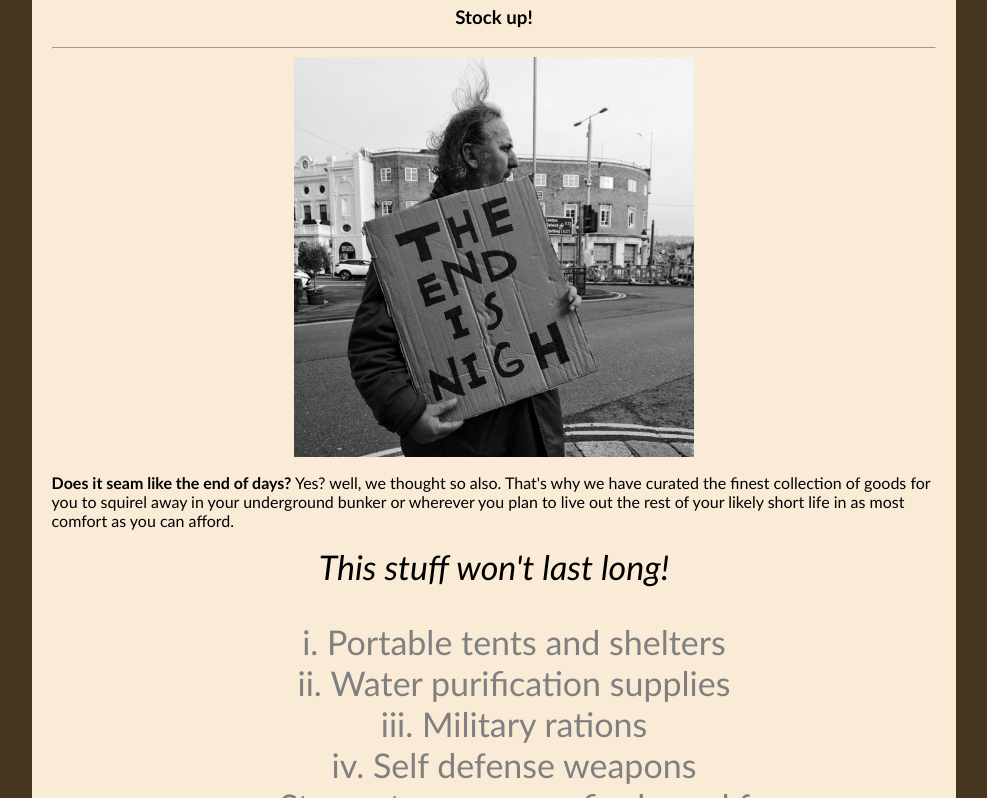
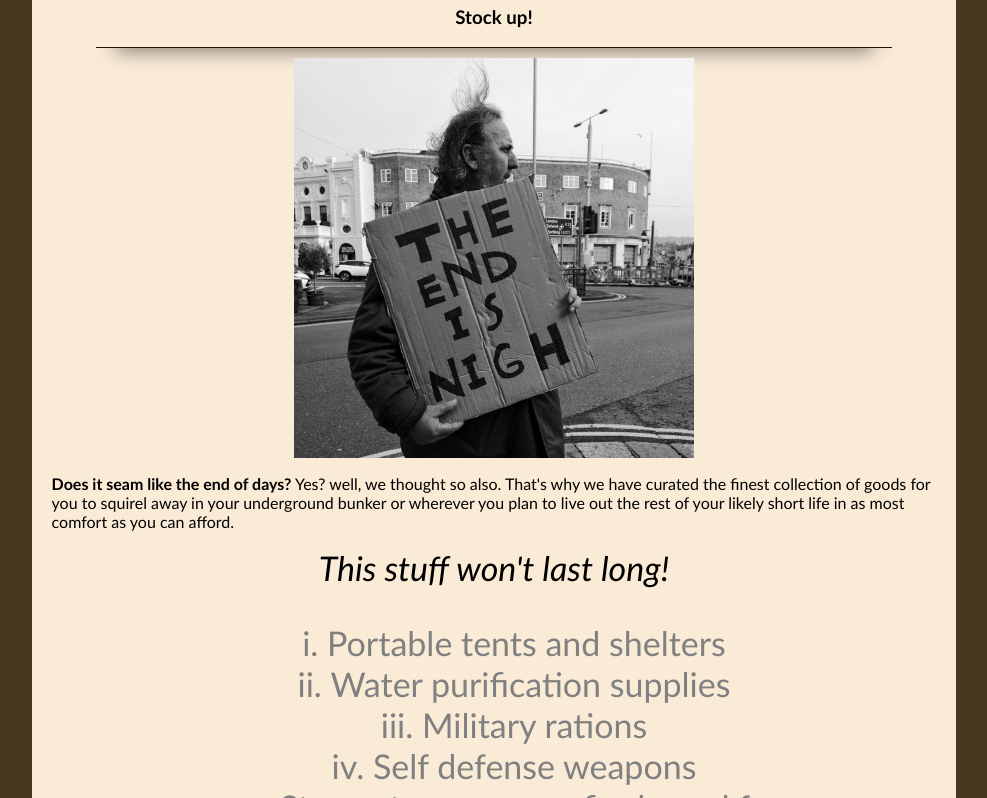
Before and after one commit to dallascaley/is-445_hw2, a plain HTML site: page index.html in a window 1280 px wide. Shown: the part 149-947 px from the top of the page, without its empty margins (146-1133 px from the left). Drawn offline with Linux system fonts and the light colour scheme.

Commit message:
Added hr styles and html validation for date

```diff
--- a/main.css
+++ b/main.css
@@ -18,6 +18,17 @@ h1, h2, h3 {
 h1, h2 {
   font-family: 'Courier New';
   color: red;
+}
+
+hr {
+  border:none;
+  height: 20px;
+ 	width: 90%;
+	height: 50px;
+	margin-top: 0;
+	border-bottom: 1px solid #1f1209;
+	box-shadow: 0 20px 20px -20px #333;
+  margin: -50px auto 10px;
 }
 
 img {
```
Also changed, not shown: signupForm.html (+1 -1 lines).
